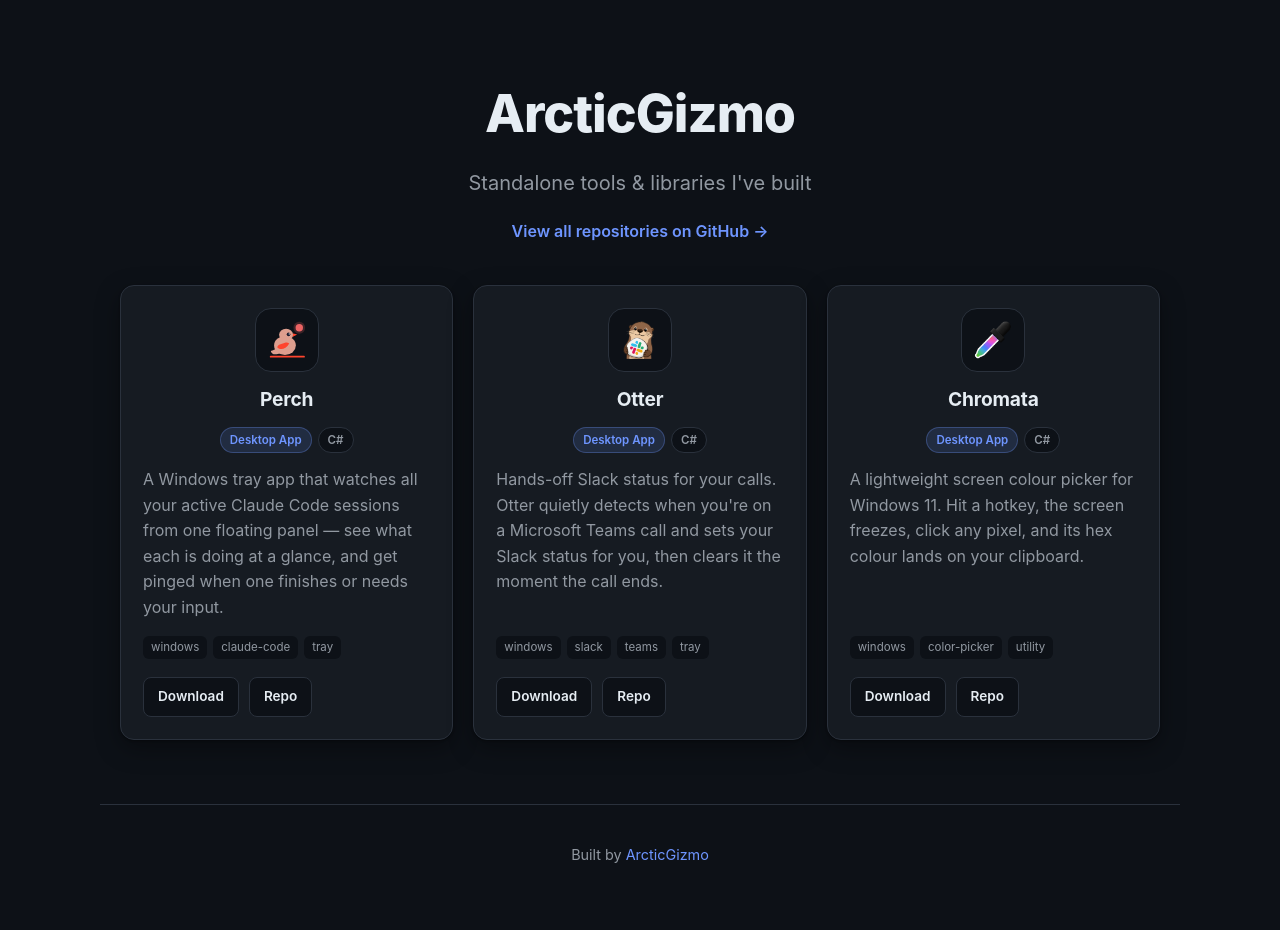
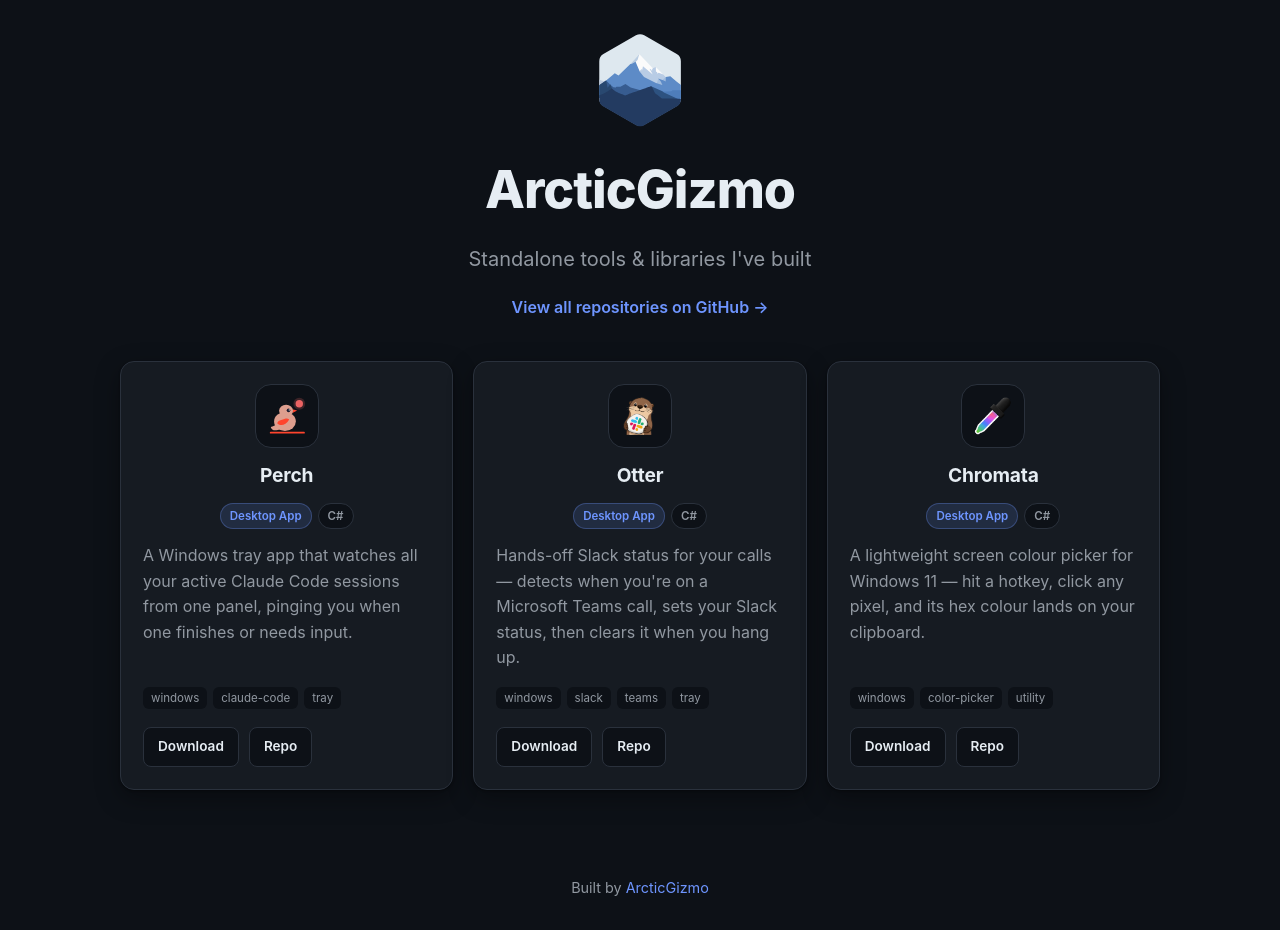
Before and after one commit to ArcticGizmo/ArcticGizmo.github.io, a Jekyll site: the page built from index.html, in a window 1280 px wide. Built offline with Jekyll 4.4.1, drawn with Linux system fonts in a browser that asks for light colours.

Commit message:
Added branding and fit to 1 page

```diff
--- a/_data/projects.yml
+++ b/_data/projects.yml
@@ -17,7 +17,7 @@
 # ---------------------------------------------------------------------------
 
 - name: Perch
-  description: A Windows tray app that watches all your active Claude Code sessions from one floating panel — see what each is doing at a glance, and get pinged when one finishes or needs your input.
+  description: A Windows tray app that watches all your active Claude Code sessions from one panel, pinging you when one finishes or needs input.
   logo: /assets/img/perch.svg
   type: Desktop App
   language: C#
@@ -29,7 +29,7 @@
       url: https://github.com/ArcticGizmo/perch
 
 - name: Otter
-  description: Hands-off Slack status for your calls. Otter quietly detects when you're on a Microsoft Teams call and sets your Slack status for you, then clears it the moment the call ends.
+  description: Hands-off Slack status for your calls — detects when you're on a Microsoft Teams call, sets your Slack status, then clears it when you hang up.
   logo: /assets/img/otter.png
   type: Desktop App
   language: C#
@@ -41,7 +41,7 @@
       url: https://github.com/ArcticGizmo/otter
 
 - name: Chromata
-  description: A lightweight screen colour picker for Windows 11. Hit a hotkey, the screen freezes, click any pixel, and its hex colour lands on your clipboard.
+  description: A lightweight screen colour picker for Windows 11 — hit a hotkey, click any pixel, and its hex colour lands on your clipboard.
   logo: /assets/img/chromata.png
   type: Desktop App
   language: C#
--- a/assets/css/style.css
+++ b/assets/css/style.css
@@ -38,8 +38,15 @@
 
 /* Hero */
 .hero {
-  padding: 72px 0 40px;
+  padding: 32px 0 40px;
   text-align: center;
+}
+.hero-logo {
+  display: block;
+  width: 96px;
+  height: 96px;
+  margin: 0 auto 20px;
+  object-fit: contain;
 }
 .hero h1 {
   font-size: clamp(2rem, 6vw, 3.25rem);
@@ -192,15 +199,14 @@
 
 /* Footer */
 .site-footer {
-  border-top: 1px solid var(--border);
-  padding-top: 24px;
-  padding-bottom: 48px;
+  padding-top: 8px;
+  padding-bottom: 16px;
   color: var(--text-muted);
   font-size: .9rem;
   text-align: center;
 }
 
 @media (max-width: 480px) {
-  .hero { padding: 48px 0 28px; }
+  .hero { padding: 20px 0 28px; }
   .card { padding: 18px; }
 }
--- a/index.html
+++ b/index.html
@@ -4,6 +4,7 @@
 ---
 
 <header class="hero">
+  <img class="hero-logo" src="{{ '/arcticgizmo.svg' | relative_url }}" alt="{{ site.title }} logo" width="96" height="96">
   <h1>{{ site.title }}</h1>
   <p class="tagline">{{ site.tagline }}</p>
   <a class="hero-link" href="https://github.com/{{ site.github_username }}">
```
Also changed, not shown: ag-logo.png (deleted), ag-logo.svg (deleted), arcticgizmo.png (added), arcticgizmo.svg (added).
